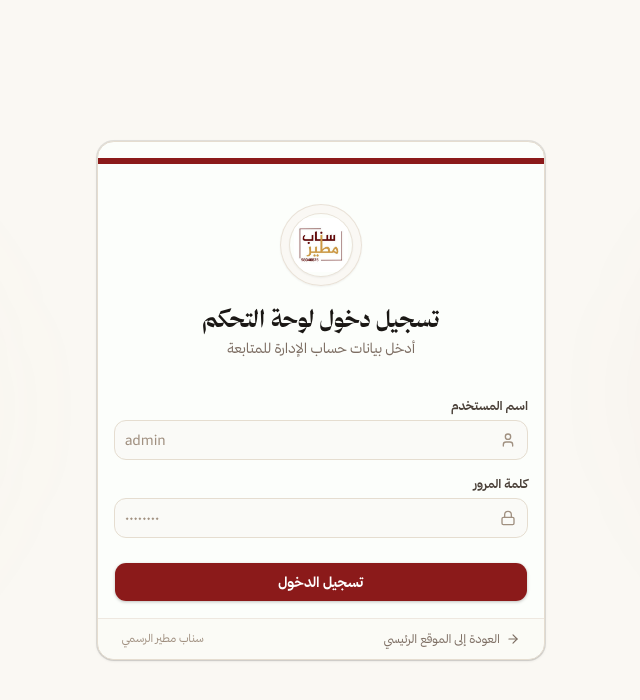
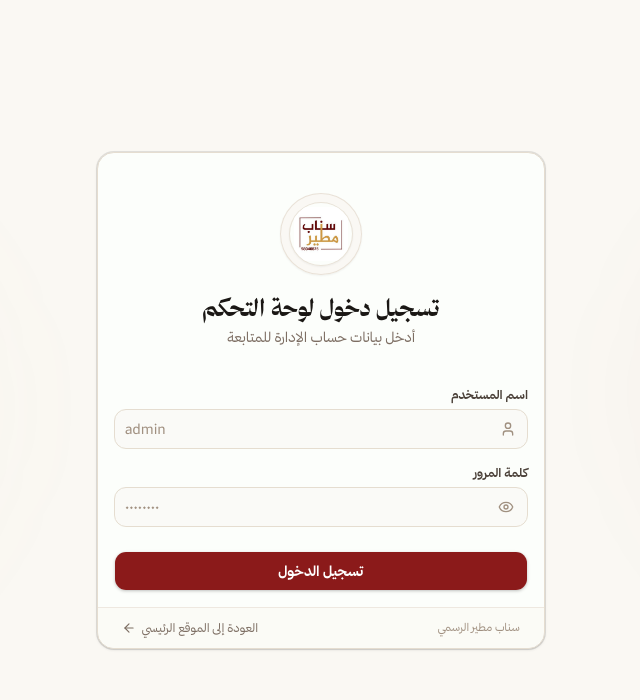
Before and after one commit to t0khyo/roznama, a Next.js app: page /admin/login in a window 1280 px wide. Shown: the top 700 px of the page, without its empty margins (350-990 px from the left). Built offline with nearby package versions, Linux system fonts and the light colour scheme; no server answers.

Commit message:
feat: enhance login form with password visibility toggle and clean up unused code

```diff
--- a/components/admin/login-form.tsx
+++ b/components/admin/login-form.tsx
@@ -1,8 +1,8 @@
 "use client"
 
-import { useActionState } from "react"
+import { useState, useActionState } from "react"
 import Link from "next/link"
-import { LockIcon, UserIcon, ArrowRightIcon, Loader2Icon } from "lucide-react"
+import { UserIcon, ArrowLeftIcon, Loader2Icon, EyeIcon, EyeOffIcon } from "lucide-react"
 import { loginAction, type LoginState } from "@/app/admin/actions"
 import {
   Card,
@@ -17,6 +17,7 @@ import { Label } from "@/components/ui/label"
 import { Button } from "@/components/ui/button"
 
 export function LoginForm() {
+  const [showPassword, setShowPassword] = useState(false)
   const [state, formAction, isPending] = useActionState<LoginState | undefined, FormData>(
     loginAction,
     undefined
@@ -25,9 +26,6 @@ export function LoginForm() {
   return (
     <div className="w-full max-w-md mx-auto" dir="rtl">
       <Card className="border border-[#E5DDD0] shadow-sm bg-[#FCFEFB] overflow-hidden">
-        {/* Top colored accent line */}
-        <div className="h-1.5 w-full bg-[#8B1A1A]" />
-
         <CardHeader className="space-y-3 text-center pb-2 pt-6">
           {/* Logo with matching navbar fill and border styling */}
           <div className="flex justify-center">
@@ -109,7 +107,7 @@ export function LoginForm() {
                 <Input
                   id="password"
                   name="password"
-                  type="password"
+                  type={showPassword ? "text" : "password"}
                   autoComplete="current-password"
                   required
                   placeholder="••••••••"
@@ -117,7 +115,20 @@ export function LoginForm() {
                   className="font-cairo text-sm h-10 pr-9 border-[#E5DDD0] focus-visible:border-[#8B1A1A] focus-visible:ring-[#8B1A1A]/20 bg-[#FAF8F3]/50 text-left"
                   disabled={isPending}
                 />
-                <LockIcon className="absolute right-3 top-1/2 -translate-y-1/2 size-4 text-[#A09080] pointer-events-none" />
+                <button
+                  type="button"
+                  onClick={() => setShowPassword((prev) => !prev)}
+                  className="absolute right-3 top-1/2 -translate-y-1/2 text-[#A09080] hover:text-[#4A4038] p-0.5 rounded transition-colors focus:outline-none focus-visible:ring-1 focus-visible:ring-[#8B1A1A]"
+                  aria-label={showPassword ? "إخفاء كلمة المرور" : "إظهار كلمة المرور"}
+                  title={showPassword ? "إخفاء كلمة المرور" : "إظهار كلمة المرور"}
+                  tabIndex={0}
+                >
+                  {showPassword ? (
+                    <EyeOffIcon className="size-4" />
+                  ) : (
+                    <EyeIcon className="size-4" />
+                  )}
+                </button>
               </div>
               {state?.errors?.password && (
                 <p className="text-xs text-red-600 font-cairo mt-1">
@@ -144,16 +155,17 @@ export function LoginForm() {
         </CardContent>
 
         <CardFooter className="border-t border-[#E5DDD0]/60 bg-[#FAF8F3]/60 px-6 py-3 flex items-center justify-between">
+          <span className="text-[11px] font-cairo text-[#A09080]">
+            سناب مطير الرسمي
+          </span>
           <Link
             href="/"
             className="inline-flex items-center gap-1.5 text-xs font-cairo text-[#7D6E63] hover:text-[#8B1A1A] transition-colors"
           >
-            <ArrowRightIcon className="size-3.5" />
             العودة إلى الموقع الرئيسي
+            <ArrowLeftIcon className="size-3.5" />
           </Link>
-          <span className="text-[11px] font-cairo text-[#A09080]">
-            سناب مطير الرسمي
-          </span>
+
         </CardFooter>
       </Card>
     </div>
```
